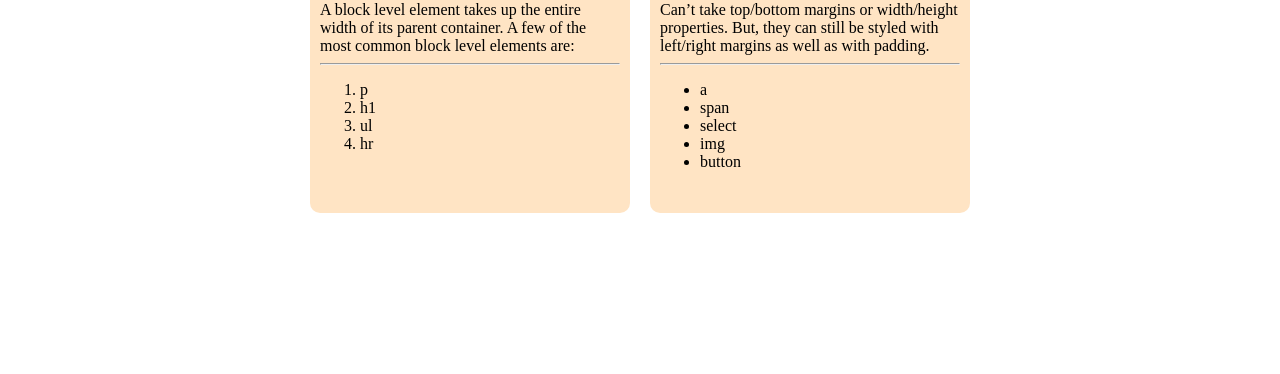
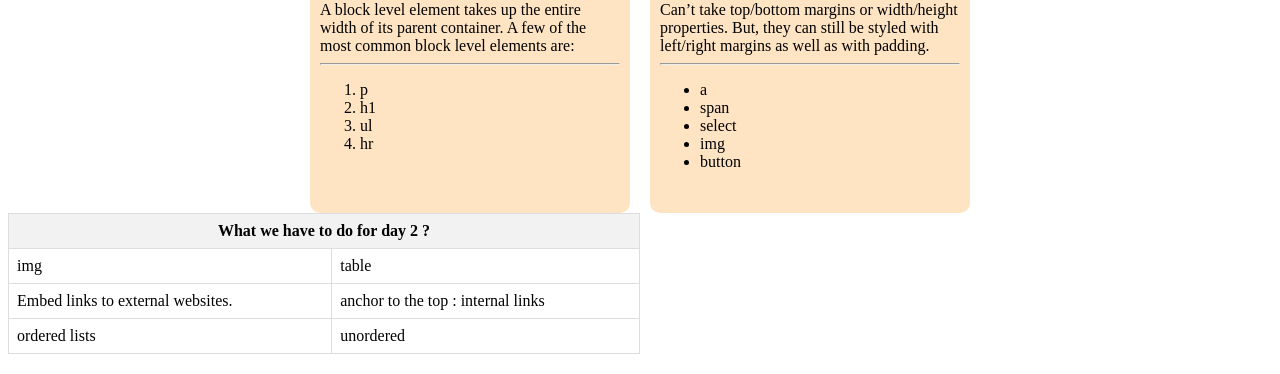
Before and after one commit to Zobeir-Rigi/Keira-Jarvis, a plain HTML site: page week1/day2/index.html in a window 1280 px wide. Shown: the part 489-863 px from the top of the page. Before the commit the page ends 800 px from the top, so only its background shows below. Drawn offline with Linux system fonts and the light colour scheme.

Commit message:
table fixed

```diff
--- a/week1/day2/index.html
+++ b/week1/day2/index.html
@@ -43,6 +43,18 @@
             </ul>
         </div>
     </div>
+    <table>
+        <thead>
+            <tr>
+                <th colspan="2">What we have to do for day 2 ?</th>
+            </tr>
+        </thead>
+        <tbody>
+            <tr><td>img</td><td>table</td></tr>
+            <tr><td>Embed links to external websites. </td><td>anchor to the top : internal links</td></tr>
+            <tr><td>ordered lists</td><td>unordered</td></tr>
+        </tbody>
+    </table>
 
     </body>
 </html>
--- a/week1/day2/style.css
+++ b/week1/day2/style.css
@@ -32,3 +32,20 @@
             justify-content: center;
             margin-top: 20px;
         }
+table {
+    width: 50%;
+    margin-bottom: 20px;
+    border-collapse: collapse;
+}
+th{
+    background-color: #f2f2f2;
+    padding: 8px;
+    text-align: center;
+    border: 1px solid #dddddd;
+
+}
+td {
+    border: 1px solid #dddddd;
+    padding: 8px;
+    text-align: left;
+}
```
